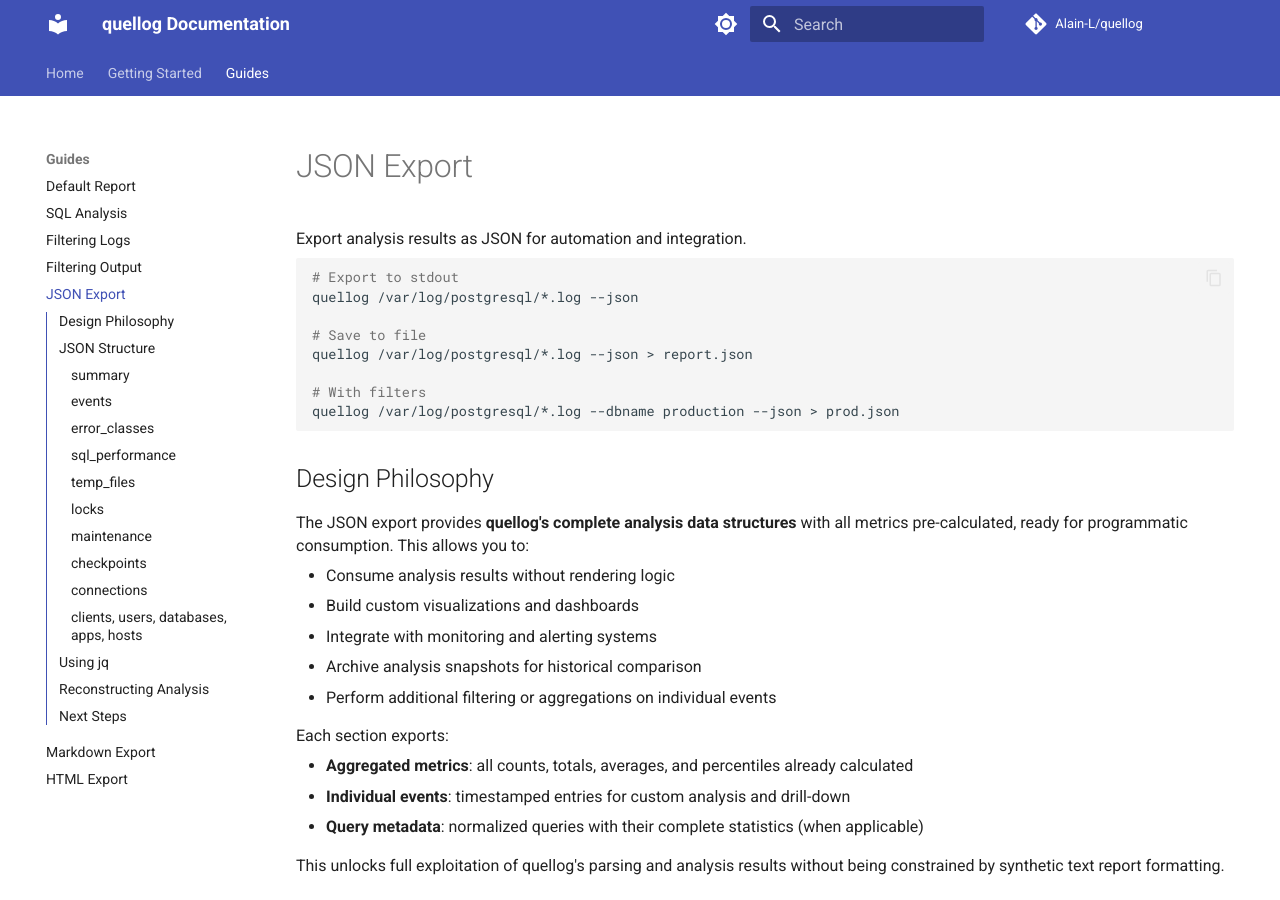
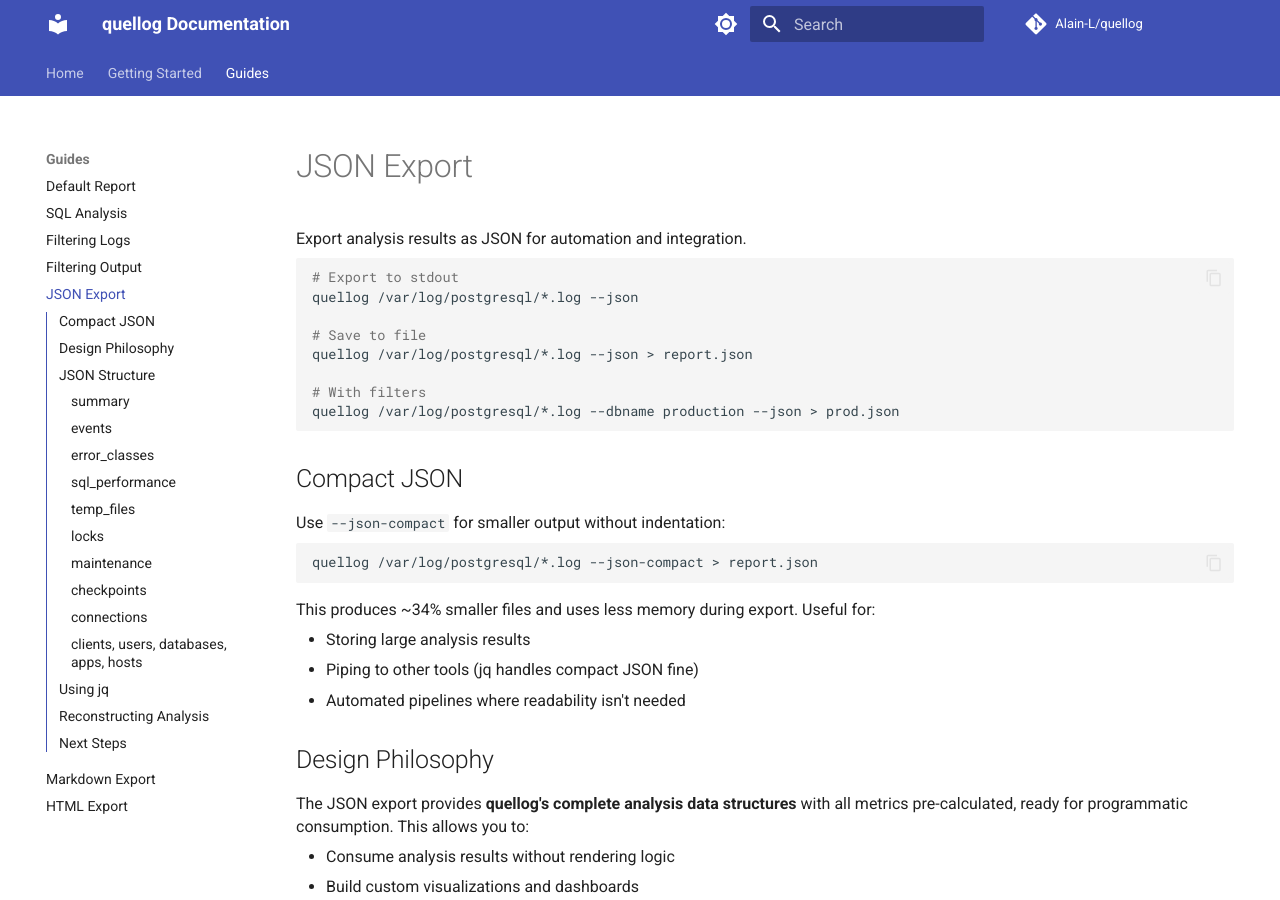
Before and after one commit to Alain-L/quellog, an MkDocs documentation site: the page built from docs/json-export.md, in a window 1280 px wide and 900 px high. Built offline with MkDocs 1.6.1 and Material for MkDocs 9.7.7, drawn with Linux system fonts in a browser that asks for light colours; comment, search, counter and statistics services are not loaded.

Commit message:
docs: add --json-compact flag documentation

````diff
--- a/docs/json-export.md
+++ b/docs/json-export.md
@@ -12,6 +12,20 @@ quellog /var/log/postgresql/*.log --json > report.json
 # With filters
 quellog /var/log/postgresql/*.log --dbname production --json > prod.json
 ```
+
+## Compact JSON
+
+Use `--json-compact` for smaller output without indentation:
+
+```bash
+quellog /var/log/postgresql/*.log --json-compact > report.json
+```
+
+This produces ~34% smaller files and uses less memory during export. Useful for:
+
+- Storing large analysis results
+- Piping to other tools (jq handles compact JSON fine)
+- Automated pipelines where readability isn't needed
 
 ## Design Philosophy
 
````
Also changed, not shown: README.md (+1 -0 lines).
